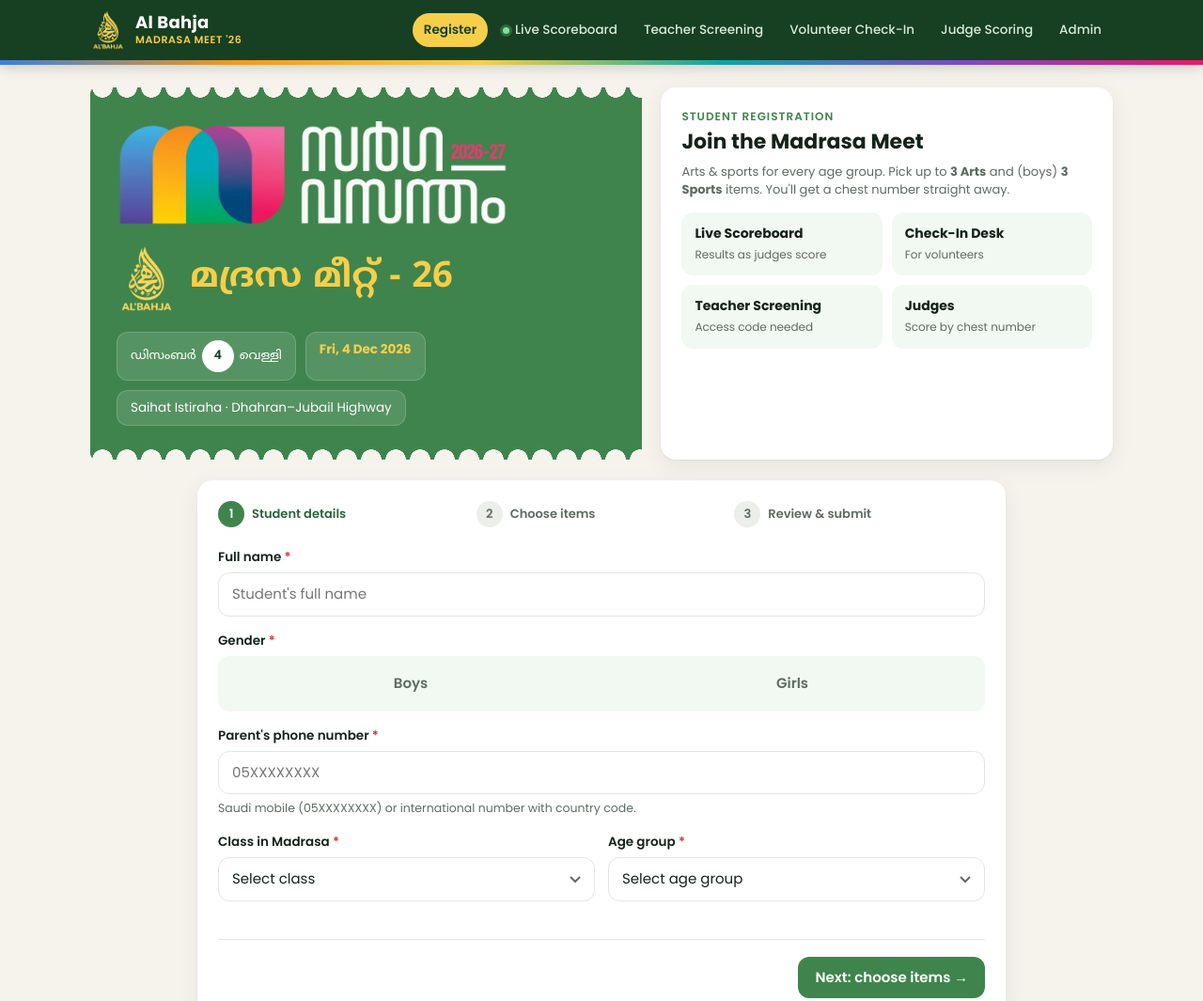
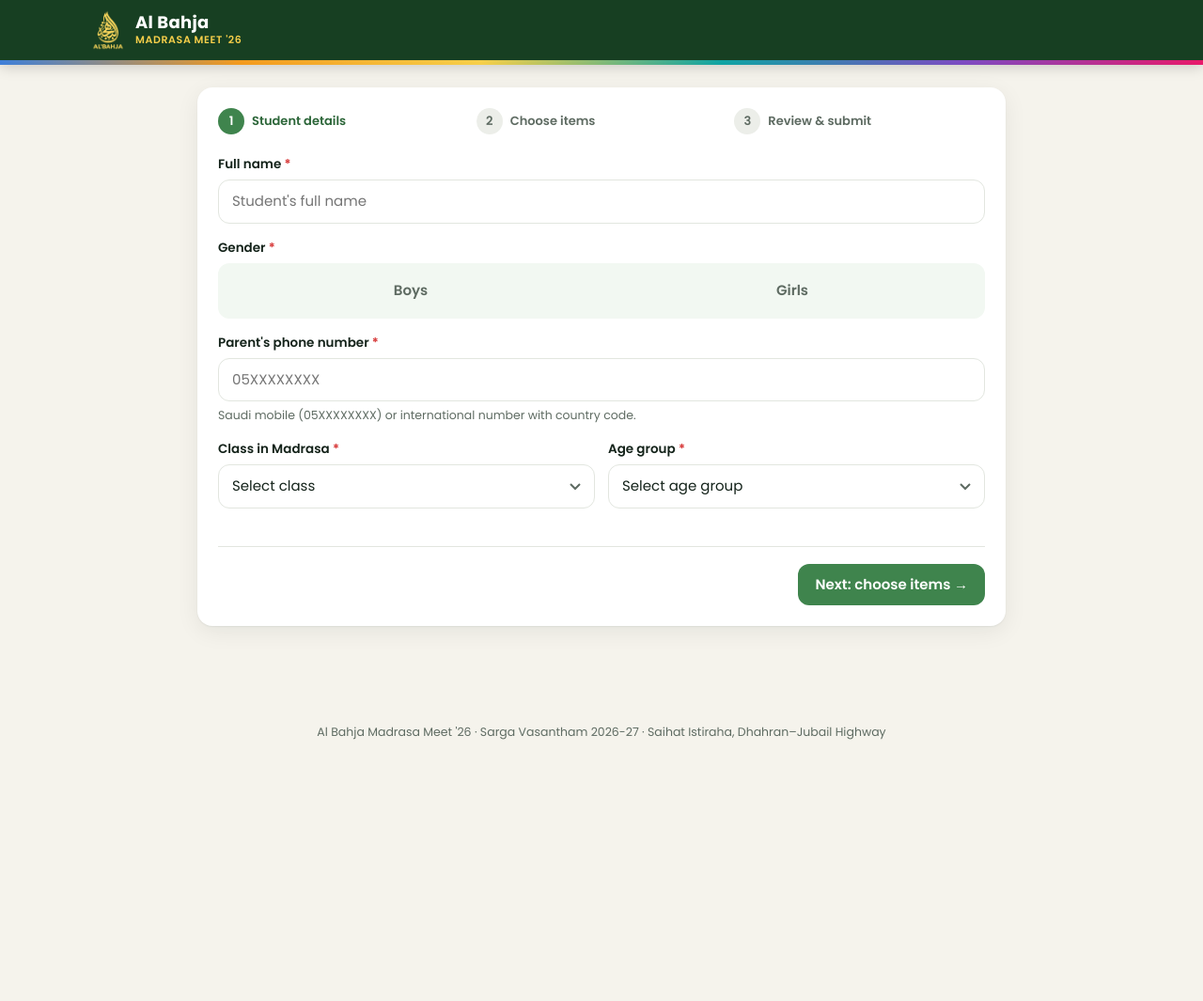
Before and after one commit to f2minkt-pixel/albahja2026, a plain HTML site: page index.html in a window 1280 px wide. Shown: the top 1065 px of the page at 94% size. After the commit the page ends 829 px from the top, so only its background shows below. Drawn offline with Linux system fonts and the light colour scheme.

Commit message:
Registration page: go straight to the form
Remove the event banner and intro/links card, and hide the staff
menu on the registration page so parents only see the form.

Co-Authored-By: Claude Opus 5.5 <noreply@anthropic.com>

```diff
--- a/app.js
+++ b/app.js
@@ -123,6 +123,7 @@
   function route() {
     var v = location.hash.replace('#', '') || 'register';
     if (!VIEWS[v]) v = 'register';
+    document.body.dataset.view = v;
     $$('#nav a').forEach(function (a) { a.classList.toggle('on', a.dataset.v === v); });
     clearInterval(timer); timer = null;
     view.onclick = view.onchange = view.oninput = view.onkeydown = null;
@@ -141,18 +142,7 @@
   function freshReg() { return { step: 1, name: '', gender: '', phone: '', cls: '', group: '', sports: [], arts: [], err: {}, receipt: null }; }
 
   function hero() {
-    return '<section class="hero"><div class="stamp">' +
-      '<img class="sarga" src="assets/sarga.png" alt="Sarga Vasantham 2026-27">' +
-      '<div class="meet"><img src="assets/logo.png" alt="Al Bahja"><div class="t" lang="ml">മദ്രസ മീറ്റ് - 26</div></div>' +
-      '<div class="when"><div class="chip ml" lang="ml">ഡിസംബർ<span class="day">4</span>വെള്ളി</div>' +
-      '<div class="chip"><b>Fri, 4 Dec 2026</b></div>' +
-      '<div class="chip">Saihat Istiraha · Dhahran–Jubail Highway</div></div></div>' +
-      '<div class="hero-side"><div class="card"><div class="eyebrow">Student registration</div><h2 style="margin:4px 0 8px">Join the Madrasa Meet</h2>' +
-      '<p class="muted small" style="margin:0 0 14px">Arts & sports for every age group. Pick up to <b>3 Arts</b> and (boys) <b>3 Sports</b> items. You\'ll get a chest number straight away.</p>' +
-      '<div class="quick"><a href="#scoreboard"><b>Live Scoreboard</b><span>Results as judges score</span></a>' +
-      '<a href="#volunteer"><b>Check-In Desk</b><span>For volunteers</span></a>' +
-      '<a href="#teacher"><b>Teacher Screening</b><span>Access code needed</span></a>' +
-      '<a href="#judge"><b>Judges</b><span>Score by chest number</span></a></div></div></div></section>';
+    return '';
   }
 
   function viewRegister() {
--- a/index.html
+++ b/index.html
@@ -37,6 +37,7 @@ a{color:var(--green-d)}
 .brand img{width:38px;height:44px;object-fit:contain}
 .brand b{display:block;font-size:18px;letter-spacing:.3px;line-height:1.1}
 .brand small{display:block;color:var(--gold);font-size:11px;letter-spacing:.6px;text-transform:uppercase;font-weight:600}
+body[data-view=register] nav.tabs{display:none!important}
 nav.tabs{display:flex;gap:4px;overflow-x:auto;scrollbar-width:none;margin-left:auto;padding:6px 0}
 nav.tabs::-webkit-scrollbar{display:none}
 nav.tabs a{flex:none;display:flex;align-items:center;gap:6px;padding:8px 12px;border-radius:999px;color:#d9ead9;text-decoration:none;font-size:13.5px;font-weight:500;white-space:nowrap}
```
